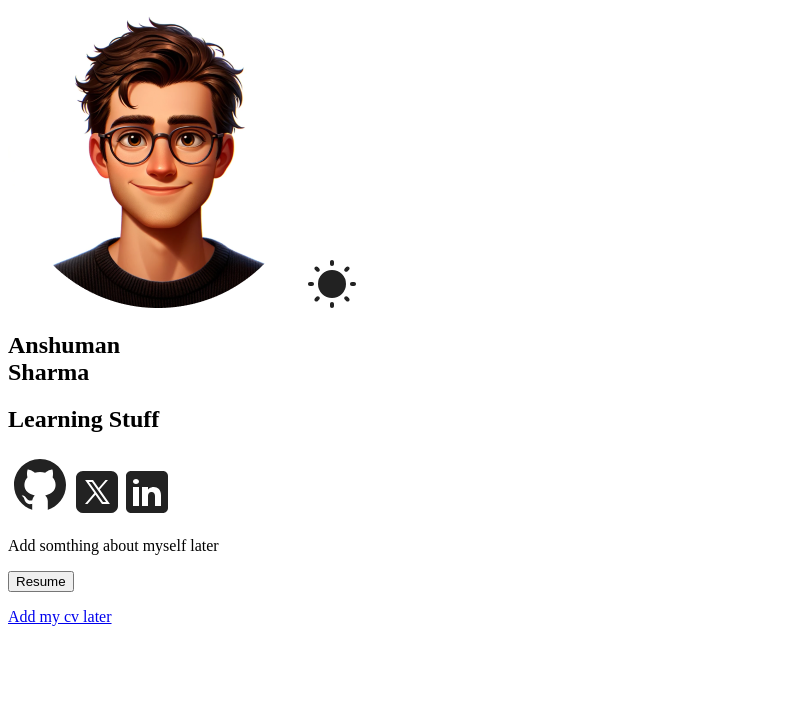
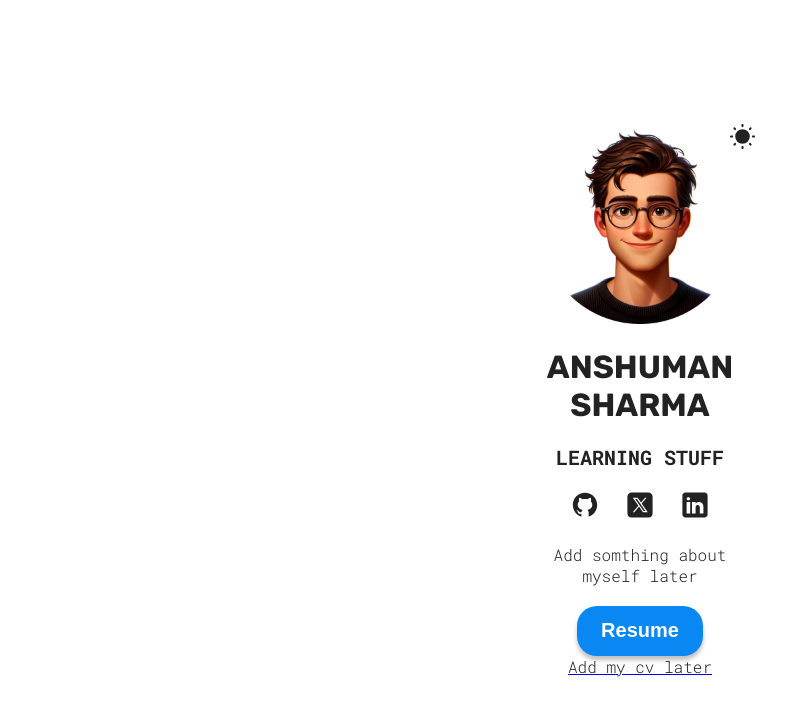
Before and after one commit to Luffy-456/Portfolio, a React (Vite) app: page / in a window 1280 px wide. Shown: the top 716 px of the page, without its empty margins (0-810 px from the left). Built offline with nearby package versions, Linux system fonts and the light colour scheme.

Commit message:
styles hero(profile) and other things as well

```diff
--- a/src/App.css
+++ b/src/App.css
@@ -0,0 +1,73 @@
+/* root for light mode & created variables */
+:root {
+    --background-color: #fff;
+    --btn-color: #0987f2;
+    --btn-text-color: #fff;
+    --project-card-bg: #ffffff00;
+    --text-color: #222;
+    --form-text-color: #555;
+    --footer-text-color: #888;
+  }
+
+/* when theme get toggled to dark */
+[data-theme='dark'] {
+    --background-color: #222;
+    --btn-color: #fff;
+    --btn-text-color: #222;
+    --project-card-bg: #fff;
+    --text-color: #fff;
+    --form-text-color: #fff;
+    --footer-text-color: #bbb;
+  }
+
+
+body{
+    background-color: var(--background-color);
+    display : flex;
+    justify-content:center;
+    margin : 0 auto 60px;
+}
+
+#root{
+    display: flex;
+    flex-direction: column;
+    gap: 60px
+}
+
+h1,
+h2,
+h3,
+p{
+    color: var(--text-color);
+    margin:0;
+    padding:0px;
+}
+
+h2,h3,p{
+    font-family: 'Roboto Mono', monospace;
+}
+
+h1,h2{
+    text-transform: uppercase;
+}
+
+h2,h3{
+    font-size: 20px;
+}
+
+h1{
+    font-family: 'Rubik',sans-serif;
+    font-size: 32px;
+}
+
+p{
+    font-size: 16px;
+    font-weight: 315;
+}
+
+.sectionTitle{
+    margin-bottom:30px;
+}
+.hover{
+    cursor: pointer;
+}
--- a/src/App.jsx
+++ b/src/App.jsx
@@ -1,13 +1,12 @@
 import './App.css'
 import Hero from './sections/Hero/Hero'
 function App() {
-
 
   return (
     <>
       <Hero />
     </>
-  )
+  );
 }
 
 export default App
--- a/src/sections/Hero/HeroStyle.module.css
+++ b/src/sections/Hero/HeroStyle.module.css
@@ -0,0 +1,79 @@
+.container{
+    display:flex;
+    flex-direction: column;
+    justify-content: center;
+    gap: 20px;
+    text-align: center;
+    height: 100dvh;
+    min-height: 500px;
+
+    .hero{
+        max-width: 200px;
+    }
+
+    span{
+        display:flex;
+        gap: 25px;
+        justify-content: center;
+    }
+
+    a{
+        margin: 0;
+        width : fit-content;
+        align-self:center;
+
+        img{
+            width:30px;
+        }
+    }
+
+    button{
+        background-color: var(--btn-color);
+        color: var(--btn-text-color);
+        border :none;
+        border-radius: 20px;
+        width: 126px;
+        height: 50px;
+        font-size:20px;
+        font-weight: bold;
+        box-shadow: 0 4px 4px rgba(0,0,0,0.25) ;
+        transition: box-shadow 200ms ease-in-out, transform 200ms ease-in-out;
+
+    }
+
+    button:hover{
+        transform: scale(1.05);
+    }
+
+    button:active{
+        box-shadow: 0 2px 2px rgba(0,0,0,0.25) ;
+    }
+
+
+}
+
+.colorModeContainer{
+    position: relative;
+}
+
+.colorMode{
+    position:absolute;
+    right: 0;
+    width: 25px;
+
+}
+
+.colorMode:hover{
+    cursor: pointer;
+}
+
+.description{
+    max-width: 24ch;
+    align-self: center;
+}
+
+.info{
+    display: flex;
+    flex-direction: column;
+    gap: 20px;
+}
```
